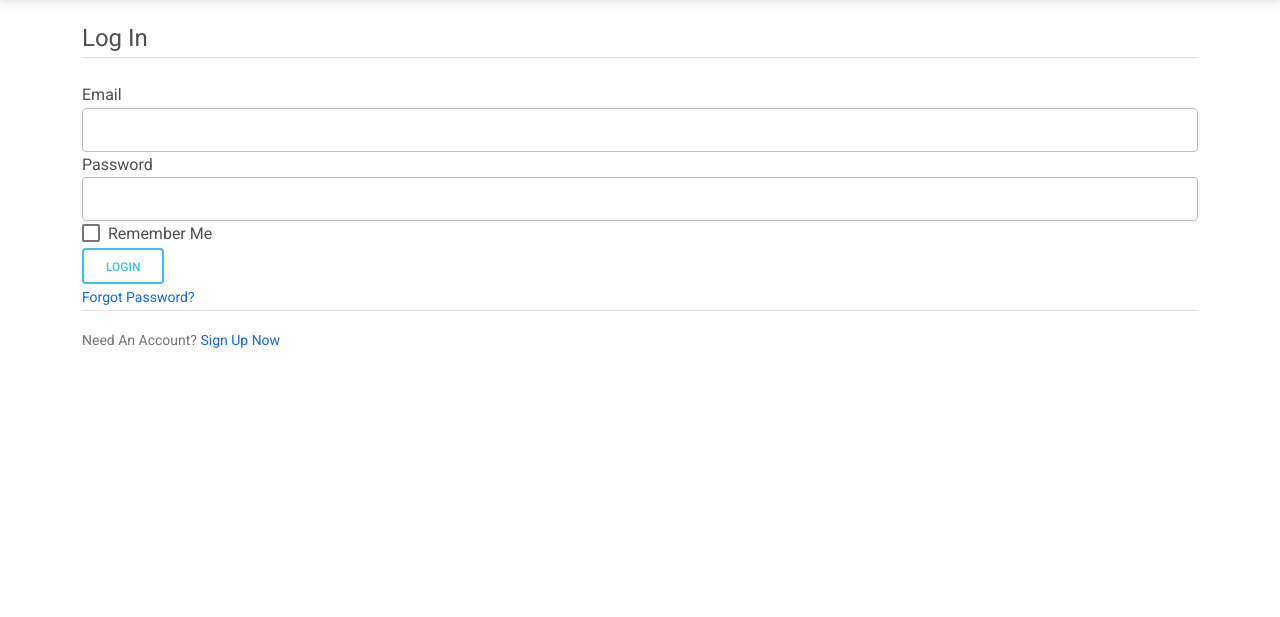
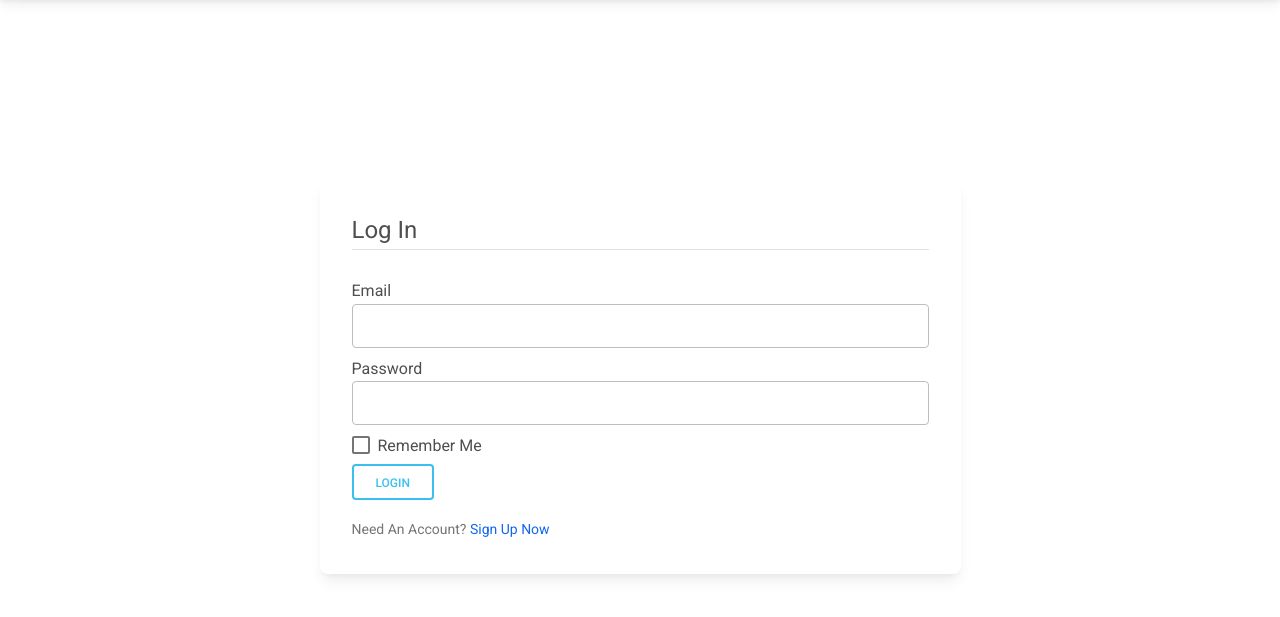
Before and after one commit to Shimol-Khan/Flask-Blog, a Flask app: page /login in a window 1280 px wide. Shown: the part 69-686 px from the top of the page. Run offline with Flask 2, Linux system fonts and the light colour scheme; some libraries are stand-ins or nearby versions.

Commit message:
Finalize Project

```diff
--- a/Blog/forms.py
+++ b/Blog/forms.py
@@ -59,6 +59,7 @@ class UpdateAccountForm(FlaskForm):
 class PostForm(FlaskForm):
     title = StringField('Title', validators=[DataRequired()], render_kw={"placeholder": "Post Title"})
     content = TextAreaField('Content', validators=[DataRequired()], render_kw={"placeholder": "Post Content"})
+    category = StringField('Category', validators=[DataRequired()], render_kw={"placeholder": "Post Category"})
     submit = SubmitField('Post')
 
 
--- a/Blog/models.py
+++ b/Blog/models.py
@@ -23,6 +23,7 @@ class Post(db.Model):
     id = db.Column(db.Integer, primary_key=True)
     title = db.Column(db.String(100), nullable=False)
     date_posted = db.Column(db.DateTime, nullable=False, default=datetime.utcnow)
+    category = db.Column(db.String(100), nullable=False)
     content = db.Column(db.Text, nullable=False)
     user_id = db.Column(db.Integer, db.ForeignKey('user.id'), nullable=False)
 
--- a/Blog/routes.py
+++ b/Blog/routes.py
@@ -12,7 +12,7 @@ from flask_login import login_user, current_user, logout_user, login_required
 @app.route("/home")
 def home():
     page = request.args.get('page', 1, type=int)
-    posts = Post.query.order_by(Post.date_posted.desc()).paginate(page=page, per_page=5)
+    posts = Post.query.order_by(Post.date_posted.desc()).paginate(page=page, per_page=3)
     return render_template('home.html', posts=posts)
 
 
@@ -98,7 +98,7 @@ def account():
 def new_post():
     form = PostForm()
     if form.validate_on_submit():
-        post = Post(title=form.title.data, content=form.content.data, author=current_user)
+        post = Post(title=form.title.data, content=form.content.data,category=form.category.data, author=current_user)
         db.session.add(post)
         db.session.commit()
         flash('Your post has been created!', 'success')
--- a/Blog/templates/about.html
+++ b/Blog/templates/about.html
@@ -1,7 +1,7 @@
 {% extends "layout.html" %}
 
 {% block content %}
-    <div class="row justify-content-center" style="margin-top: 25vh;">
+    <div class="row justify-content-center animate__animated animate__fadeIn" style="margin-top: 25vh;">
         <div class="col-lg-8">
             <div class="card">
                 <div class="card-body">
--- a/Blog/templates/account.html
+++ b/Blog/templates/account.html
@@ -1,6 +1,6 @@
 {% extends "layout.html" %}
 {% block content %}
-<div class="row justify-content-center">
+<div class="row justify-content-center animate__animated animate__fadeInRight">
     <div class="col-lg-10">
         <div class="card p-2">
             <div class="card-body">
@@ -17,7 +17,7 @@
     </div>
 </div>
 <br>
-    <div class="row justify-content-center">
+    <div class="row justify-content-center animate__animated animate__fadeInLeft">
         <div class="col-lg-10">
             <div class="card p-2">
                 <div class="card-body">
--- a/Blog/templates/create_contact.html
+++ b/Blog/templates/create_contact.html
@@ -1,6 +1,6 @@
 {% extends "layout.html" %}
 {% block content %}
-<div class="row justify-content-center" style="margin-top: 12vh;">
+<div class="row justify-content-center animate__animated animate__flip" style="margin-top: 12vh;">
     <div class="col-lg-8">
         <div class="card p-2">
             <div class="card-body">
--- a/Blog/templates/layout.html
+++ b/Blog/templates/layout.html
@@ -13,12 +13,13 @@
 	<link href="https://fonts.googleapis.com/css?family=Roboto:300,400,500,700&display=swap" rel="stylesheet" />
 	<link href="https://cdnjs.cloudflare.com/ajax/libs/mdb-ui-kit/3.2.0/mdb.min.css" rel="stylesheet" />
 	<link rel="stylesheet" href="{{ url_for('static', filename='main.css') }}">
+	<link rel="stylesheet" href="https://cdnjs.cloudflare.com/ajax/libs/animate.css/4.1.1/animate.min.css">
 </head>
 
 <body>
 	<nav class="navbar navbar-expand-lg navbar-light bg-light fixed-top">
 		<div class="container">
-			<a class="navbar-brand border border-2 border-dark p-2" href="/">WebProgramming Blog</a>
+			<a class="navbar-brand border border-2 border-dark p-2 animate__animated animate__lightSpeedInLeft" href="/">WebProgramming Blog</a>
 			<button class="navbar-toggler" type="button" data-mdb-toggle="collapse"
 				data-mdb-target="#navbarSupportedContent" aria-controls="navbarSupportedContent" aria-expanded="false"
 				aria-label="Toggle navigation">
--- a/Blog/templates/login.html
+++ b/Blog/templates/login.html
@@ -1,11 +1,14 @@
 {% extends "layout.html" %}
 {% block content %}
-    <div class="content-section">
+    <div class="row justify-content-center animate__animated animate__bounceInDown" style="margin-top: 20vh;">
+        <div class="col-lg-7">
+            <div class="card p-2">
+                <div class="card-body">
                     <form method="POST" action="">
                         {{ form.hidden_tag() }}
                         <fieldset class="form-group">
                             <legend class="border-bottom mb-4">Log In</legend>
-                <div class="form-group">
+                            <div class="form-group py-1">
                                 {{ form.email.label(class="form-control-label") }}
                                 {% if form.email.errors %}
                                     {{ form.email(class="form-control form-control-lg is-invalid") }}
@@ -18,7 +21,7 @@
                                     {{ form.email(class="form-control form-control-lg") }}
                                 {% endif %}
                             </div>
-                <div class="form-group">
+                            <div class="form-group py-1">
                                 {{ form.password.label(class="form-control-label") }}
                                 {% if form.password.errors %}
                                     {{ form.password(class="form-control form-control-lg is-invalid") }}
@@ -31,7 +34,7 @@
                                     {{ form.password(class="form-control form-control-lg") }}
                                 {% endif %}
                             </div>
-                <div class="form-check">
+                            <div class="form-check py-1">
                                 {{ form.remember(class="form-check-input") }}
                                 {{ form.remember.label(class="form-check-label") }}
                             </div>
@@ -39,14 +42,14 @@
                         <div class="form-group">
                             {{ form.submit(class="btn btn-outline-info") }}
                         </div>
-            <small class="text-muted ml-2">
-                <a href="#">Forgot Password?</a>
-            </small>
                     </form>
-    </div>
-    <div class="border-top pt-3">
+                    <div class="pt-3">
                         <small class="text-muted">
                             Need An Account? <a class="ml-2" href="{{ url_for('register') }}">Sign Up Now</a>
                         </small>
                     </div>
+                </div>
+            </div>
+        </div>
+    </div>
 {% endblock content %}
--- a/Blog/templates/post.html
+++ b/Blog/templates/post.html
@@ -1,12 +1,13 @@
 {% extends "layout.html" %}
 {% block content %}
 
-  <div class="row justify-content-center" style="margin-top: 8vh">
+  <div class="row justify-content-center animate__animated animate__fadeIn" style="margin-top: 8vh">
     <div class="col-lg-12">
       <div class="card">
         <div class="card-body">
           <h4 class="card-title text-center">{{ post.title }}</h4>
-          <small class="text-muted">{{ post.date_posted.strftime('%Y-%m-%d') }}</small>
+          <small class="text-muted mt-3">Posted at {{ post.date_posted.strftime('%Y-%m-%d') }}</small>
+          <hr>
           <p class="lead">{{ post.content }}</p>
           {% if post.author == current_user %}
             <div>
```
Also changed, not shown: Blog/templates/create_post.html (+12 -0 lines), Blog/templates/home.html (+17 -6 lines), Blog/templates/register.html (+12 -4 lines), Blog/site.db. Lines whose indentation alone changed are shown as unchanged.
